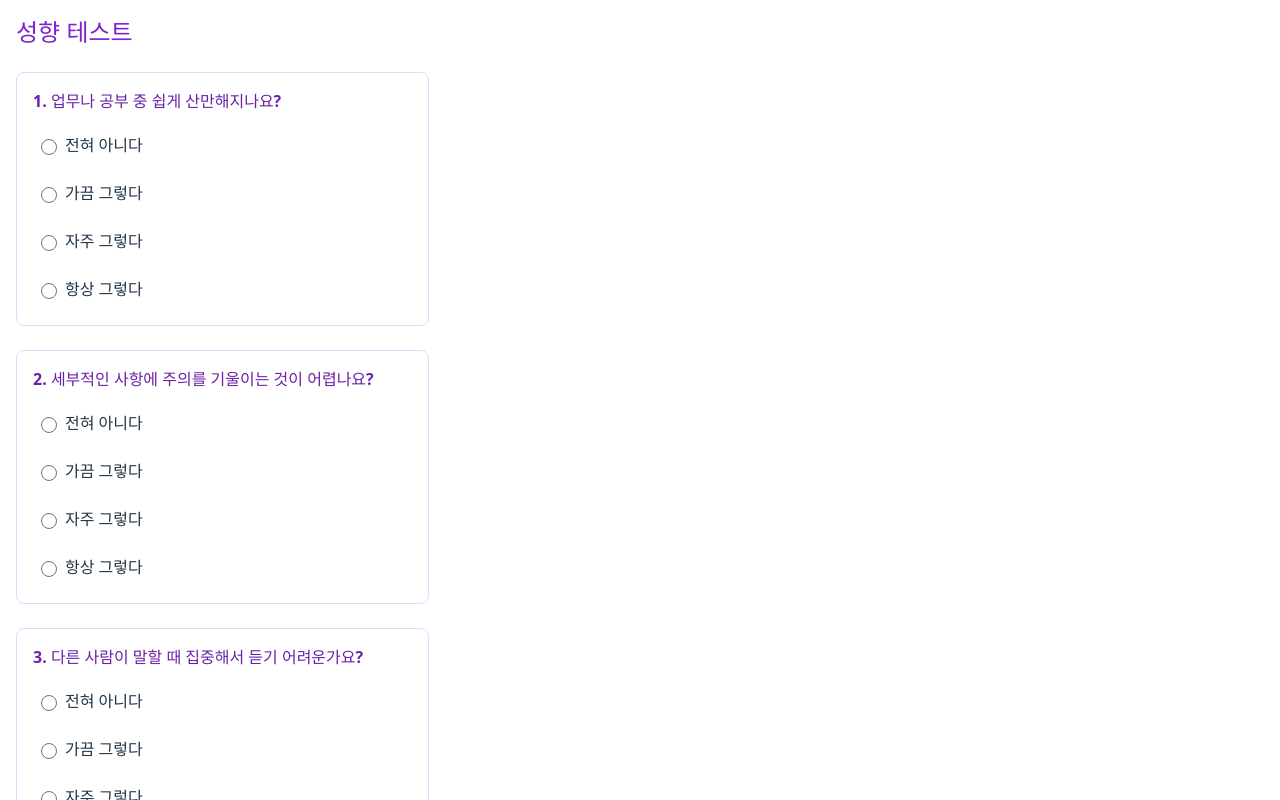
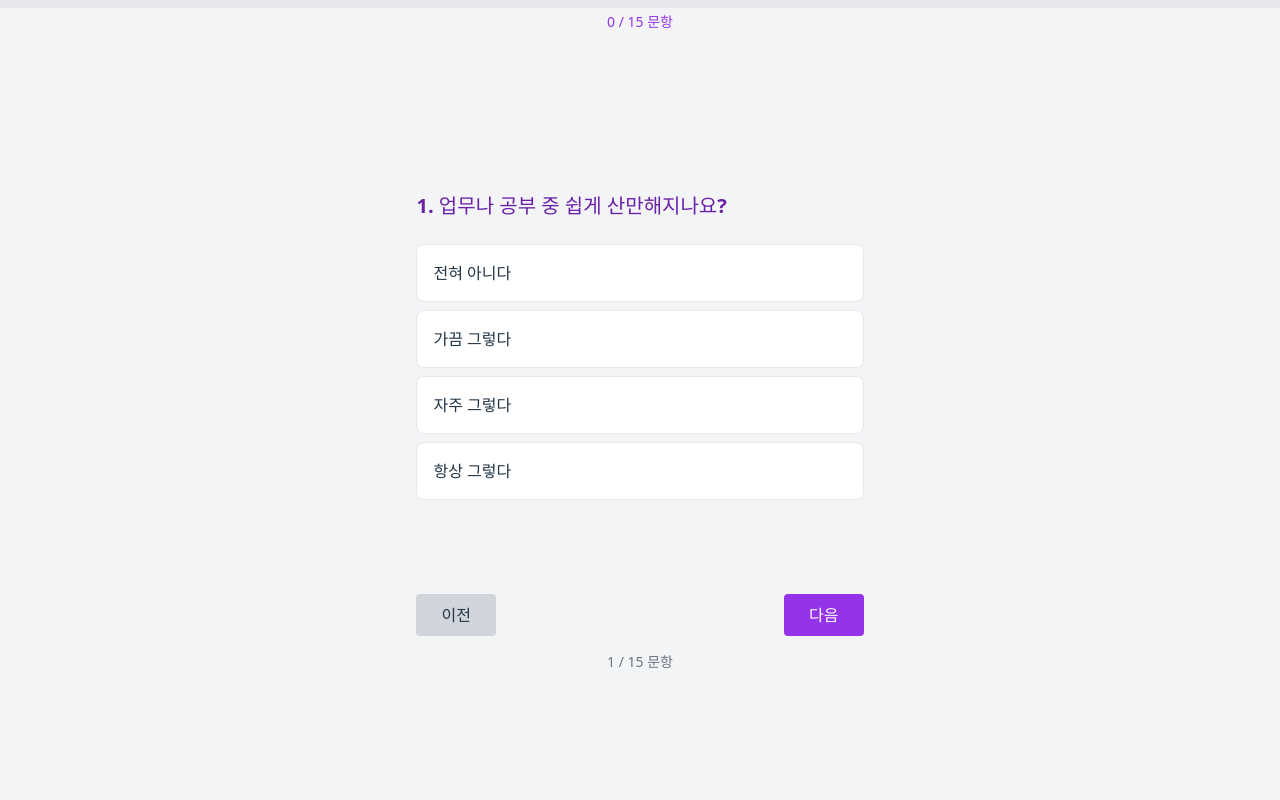
Before and after one commit to maengsoyeong/adhd-app, a React (Vite) app: page /test in a window 1280 px wide. Shown: the top 800 px of the page. Built offline with nearby package versions, Linux system fonts and the light colour scheme.

Commit message:
진행바 추가

```diff
--- /dev/null
+++ b/src/components/ProgressBar.tsx
@@ -0,0 +1,45 @@
+import React from 'react';
+
+interface ProgressBarProps {
+  current: number;
+  total: number;
+}
+
+const ProgressIndicator = ({ width }: { width: number }) => {
+  const widthClasses = {
+    0: 'w-0',
+    10: 'w-[10%]',
+    20: 'w-[20%]',
+    30: 'w-[30%]',
+    40: 'w-[40%]',
+    50: 'w-[50%]',
+    60: 'w-[60%]',
+    70: 'w-[70%]',
+    80: 'w-[80%]',
+    90: 'w-[90%]',
+    100: 'w-full',
+  };
+
+  // 가장 가까운 10의 배수로 반올림
+  const normalizedWidth = Math.round(width / 10) * 10;
+  const widthClass = widthClasses[normalizedWidth as keyof typeof widthClasses] || 'w-0';
+
+  return (
+    <div className={`h-full bg-purple-600 transition-all duration-300 ${widthClass}`} />
+  );
+};
+
+export const ProgressBar: React.FC<ProgressBarProps> = ({ current, total }) => {
+  const progress = (current / total) * 100;
+
+  return (
+    <div className="fixed top-0 left-0 w-full z-50">
+      <div className="h-2 bg-gray-200">
+        <ProgressIndicator width={progress} />
+      </div>
+      <div className="text-center text-sm text-purple-600 mt-1">
+        {current} / {total} 문항
+      </div>
+    </div>
+  );
+};
--- a/src/index.css
+++ b/src/index.css
@@ -28,10 +28,16 @@ a:hover {
 
 body {
   margin: 0;
+  min-height: 100vh;
+  background-color: #f3f4f6;  /* light gray background */
+}
+
+#root {
+  min-height: 100vh;
   display: flex;
-  place-items: center;
-  min-width: 320px;
-  min-height: 100vh;
+  flex-direction: column;
+  align-items: center;
+  justify-content: center;
 }
 
 h1 {
--- a/src/pages/SurveyIntro.tsx
+++ b/src/pages/SurveyIntro.tsx
@@ -1,5 +1,4 @@
-import React from 'react';
-import { useState } from 'react';
+import React, { useState, useEffect } from 'react';
 import { useNavigate } from 'react-router-dom';
 
 interface UserInfo {
@@ -15,14 +14,31 @@ export const SurveyIntro: React.FC = () => {
     gender: '',
     interests: []
   });
+  const [totalTests, setTotalTests] = useState<number>(0);
+
+  useEffect(() => {
+    // localStorage에서 총 검사 수를 가져옴
+    const savedTotal = localStorage.getItem('totalTests');
+    setTotalTests(savedTotal ? parseInt(savedTotal) : 0);
+  }, []);
 
   const handleStart = () => {
-    // 사용자 정보 저장 후 테스트 페이지로 이동
+    // 검사 시작 시 카운트 증가
+    const newTotal = totalTests + 1;
+    setTotalTests(newTotal);
+    localStorage.setItem('totalTests', newTotal.toString());
     navigate('/test');
   };
 
   return (
     <div className="max-w-2xl mx-auto p-6 space-y-8">
+      {/* 검사자 수 표시 */}
+      <div className="text-center mb-8">
+        <p className="text-lg text-purple-600 font-semibold">
+          지금까지 <span className="text-2xl text-purple-700">{totalTests}</span>명이 검사했습니다
+        </p>
+      </div>
+
       {/* 설문 개요 섹션 */}
       <section className="space-y-4">
         <h1 className="text-3xl font-bold text-gray-800">
--- a/src/pages/SurveyTest.tsx
+++ b/src/pages/SurveyTest.tsx
@@ -1,5 +1,6 @@
 import React, { useState } from 'react';
 import { useNavigate } from 'react-router-dom';
+import { ProgressBar } from '../components/ProgressBar';
 
 export interface Question {
   id: number;
@@ -122,13 +123,33 @@ export const questions: Question[] = [
 
 export const SurveyTest: React.FC = () => {
   const [answers, setAnswers] = useState<{[key: number]: string}>({});
+  const [currentQuestionIndex, setCurrentQuestionIndex] = useState(0);
   const navigate = useNavigate();
 
-  const handleAnswer = (questionId: number, answer: string) => {
+  const currentQuestion = questions[currentQuestionIndex];
+  const answeredCount = Object.keys(answers).length;
+
+  const handleAnswer = (answer: string) => {
     setAnswers(prev => ({
       ...prev,
-      [questionId]: answer
+      [currentQuestion.id]: answer
     }));
+    // 자동으로 다음 문항으로 이동
+    if (currentQuestionIndex < questions.length - 1) {
+      setCurrentQuestionIndex(prev => prev + 1);
+    }
+  };
+
+  const handlePrevious = () => {
+    if (currentQuestionIndex > 0) {
+      setCurrentQuestionIndex(prev => prev - 1);
+    }
+  };
+
+  const handleNext = () => {
+    if (currentQuestionIndex < questions.length - 1) {
+      setCurrentQuestionIndex(prev => prev + 1);
+    }
   };
 
   const handleSubmit = () => {
@@ -140,38 +161,79 @@ export const SurveyTest: React.FC = () => {
   };
 
   return (
-    <div className="max-w-2xl mx-auto p-4">
-      <h1 className="text-2xl font-bold mb-6 text-purple-700">성향 테스트</h1>
-
-      {questions.map((question) => (
-        <div key={question.id} className="mb-6 p-4 border border-purple-200 rounded-lg hover:border-purple-300 transition-colors">
-          <h2 className="font-semibold mb-3 text-purple-800">
-            {question.id}. {question.text}
+    <>
+      <ProgressBar current={answeredCount} total={questions.length} />
+      <div className="max-w-2xl mx-auto p-4 mt-16">
+        <div className="min-h-[60vh] flex flex-col">
+          {/* 현재 문항 */}
+          <div className="flex-grow">
+            <h2 className="text-xl font-semibold mb-6 text-purple-800">
+              {currentQuestionIndex + 1}. {currentQuestion.text}
             </h2>
             <div className="space-y-2">
-            {question.options.map((option, index) => (
-              <label key={index} className="block hover:bg-purple-50 p-2 rounded transition-colors">
-                <input
-                  type="radio"
-                  name={`question-${question.id}`}
-                  value={option}
-                  checked={answers[question.id] === option}
-                  onChange={() => handleAnswer(question.id, option)}
-                  className="mr-2 accent-purple-600"
-                />
+              {currentQuestion.options.map((option, index) => (
+                <button
+                  key={index}
+                  className={`w-full text-left p-4 rounded-lg transition-colors ${
+                    answers[currentQuestion.id] === option
+                      ? 'bg-purple-100 border-2 border-purple-500'
+                      : 'bg-white border border-gray-200 hover:border-purple-300'
+                  }`}
+                  onClick={() => handleAnswer(option)}
+                >
                   {option}
-              </label>
+                </button>
               ))}
             </div>
           </div>
-      ))}
 
+          {/* 네비게이션 버튼 */}
+          <div className="flex justify-between items-center mt-8">
+            <button
+              onClick={handlePrevious}
+              disabled={currentQuestionIndex === 0}
+              className={`px-6 py-2 rounded ${
+                currentQuestionIndex === 0
+                  ? 'bg-gray-300 cursor-not-allowed'
+                  : 'bg-purple-600 hover:bg-purple-700 text-white'
+              }`}
+            >
+              이전
+            </button>
+
+            {currentQuestionIndex === questions.length - 1 ? (
               <button
                 onClick={handleSubmit}
-        className="w-full bg-purple-600 text-white py-2 px-4 rounded hover:bg-purple-700 transition-colors"
+                disabled={Object.keys(answers).length !== questions.length}
+                className={`px-6 py-2 rounded ${
+                  Object.keys(answers).length === questions.length
+                    ? 'bg-purple-600 hover:bg-purple-700 text-white'
+                    : 'bg-gray-300 cursor-not-allowed'
+                }`}
               >
                 제출하기
               </button>
+            ) : (
+              <button
+                onClick={handleNext}
+                disabled={currentQuestionIndex === questions.length - 1}
+                className={`px-6 py-2 rounded ${
+                  currentQuestionIndex === questions.length - 1
+                    ? 'bg-gray-300 cursor-not-allowed'
+                    : 'bg-purple-600 hover:bg-purple-700 text-white'
+                }`}
+              >
+                다음
+              </button>
+            )}
           </div>
+
+          {/* 진행 상태 표시 */}
+          <div className="text-center mt-4 text-sm text-gray-500">
+            {currentQuestionIndex + 1} / {questions.length} 문항
+          </div>
+        </div>
+      </div>
+    </>
   );
 };
```
Lines whose indentation alone changed are shown as unchanged.
